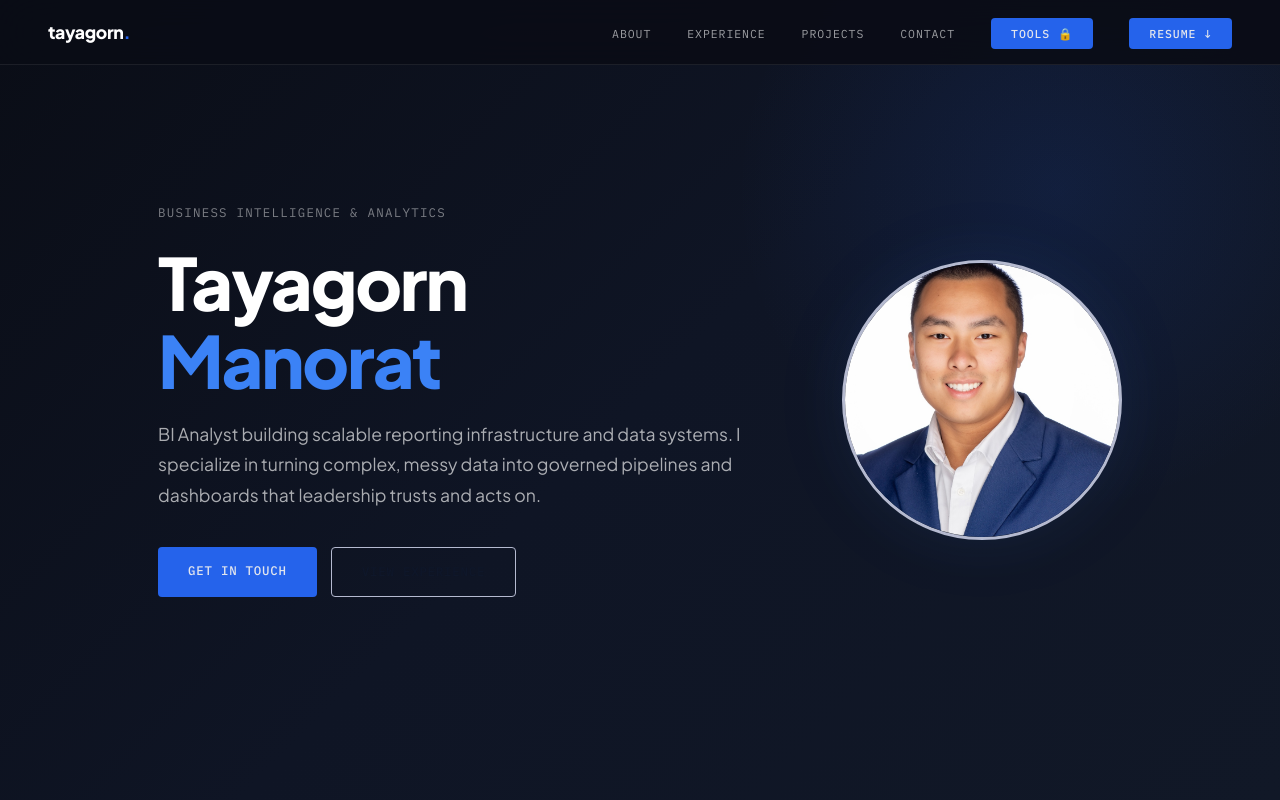
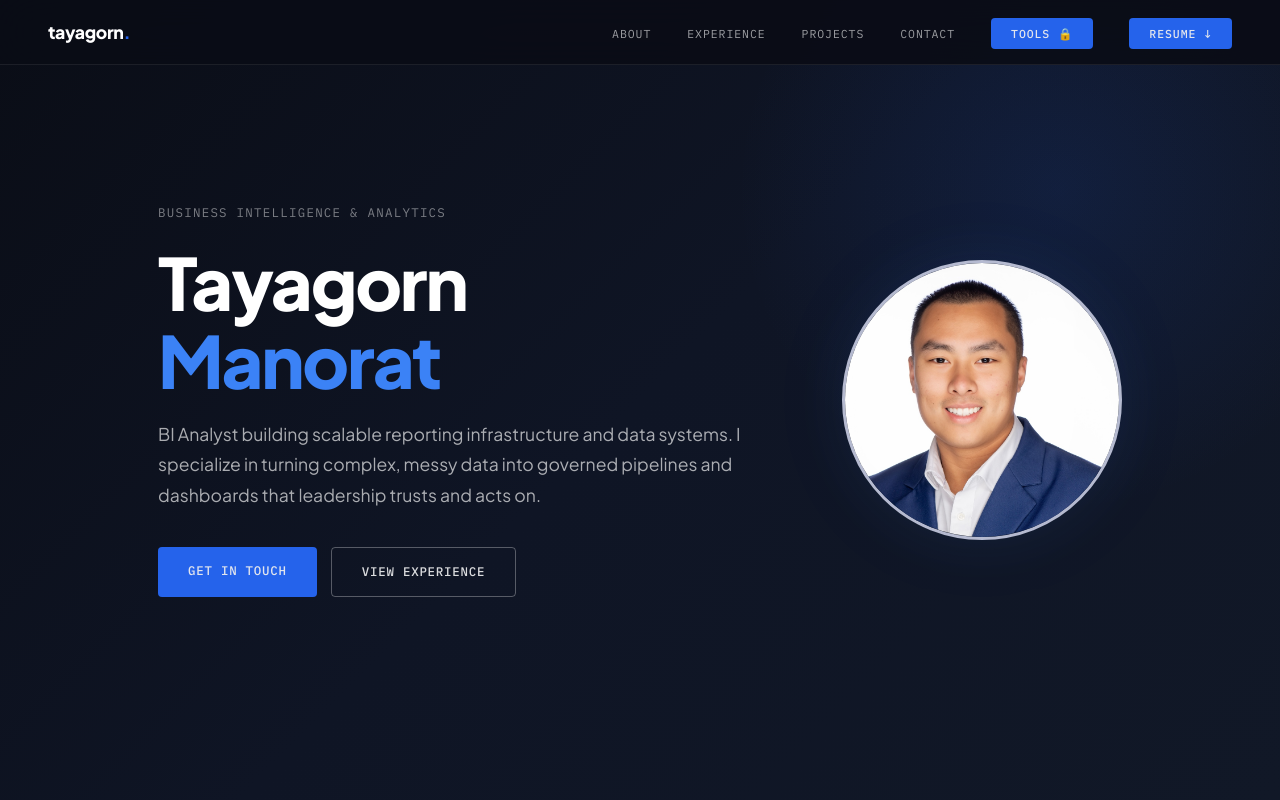
Before and after one commit to tmanorat/tayagorn.com, a plain HTML site: page index.html in a window 1280 px wide. Shown: the top 800 px of the page. Drawn offline with Linux system fonts and the light colour scheme.

Commit message:
Add files via upload

```diff
--- a/index.html
+++ b/index.html
@@ -216,7 +216,7 @@
       width: 100%;
       height: 100%;
       object-fit: cover;
-      object-position: center center;
+      object-position: center 15%;
     }
 
     /* ====== ABOUT PHOTO ====== */
@@ -311,8 +311,8 @@
       text-transform: uppercase;
       padding: 14px 30px;
       background: transparent;
-      color: var(--text-primary);
-      border: 1px solid var(--border-hover);
+      color: rgba(255,255,255,0.85);
+      border: 1px solid rgba(255,255,255,0.3);
       border-radius: 4px;
       cursor: pointer;
       text-decoration: none;
@@ -834,7 +834,7 @@
       <li><a href="#projects">Projects</a></li>
       <li><a href="#contact">Contact</a></li>
       <li><a href="#" class="nav-resume" onclick="openToolsModal(); return false;">Tools 🔒</a></li>
-      <li><a href="#" class="nav-resume" onclick="alert('Upload your resume PDF and this will link to it'); return false;">Resume ↓</a></li>
+      <li><a href="resume.pdf" target="_blank" class="nav-resume">Resume ↓</a></li>
     </ul>
   </nav>
 
```
